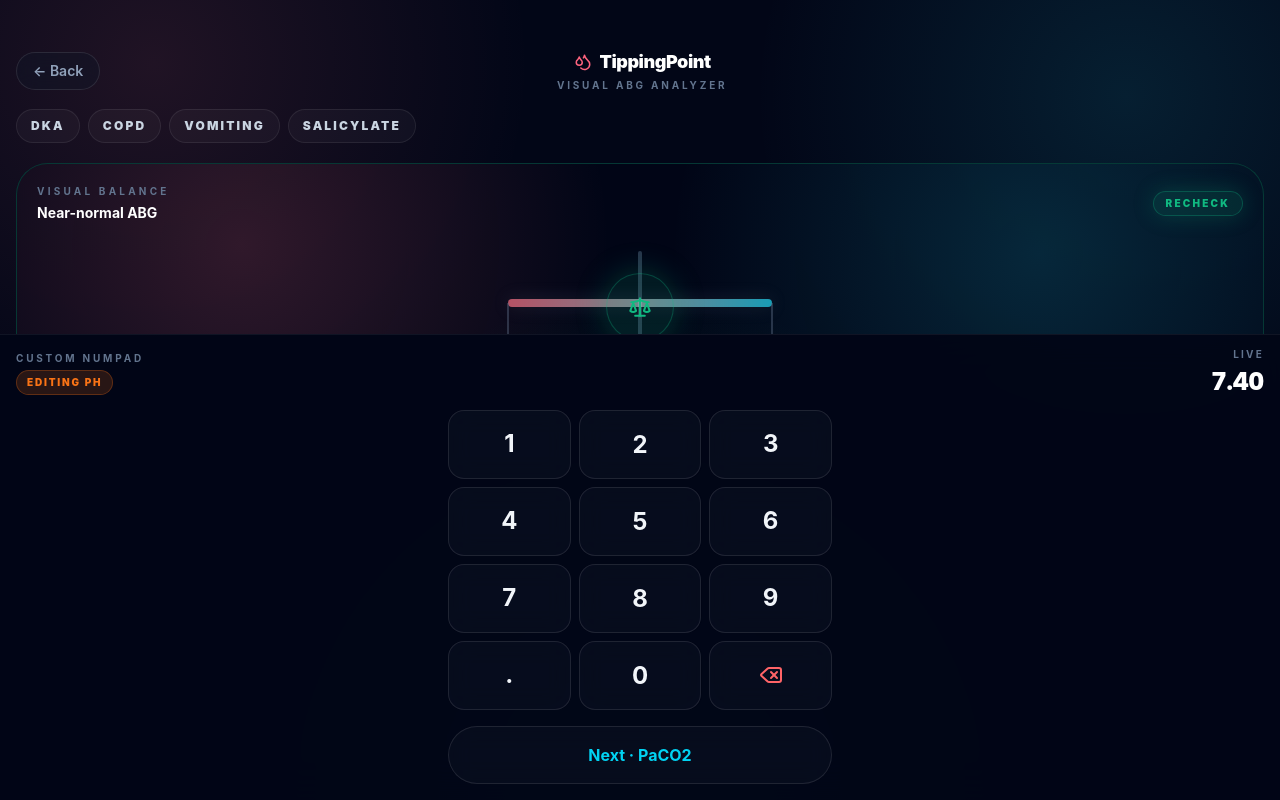
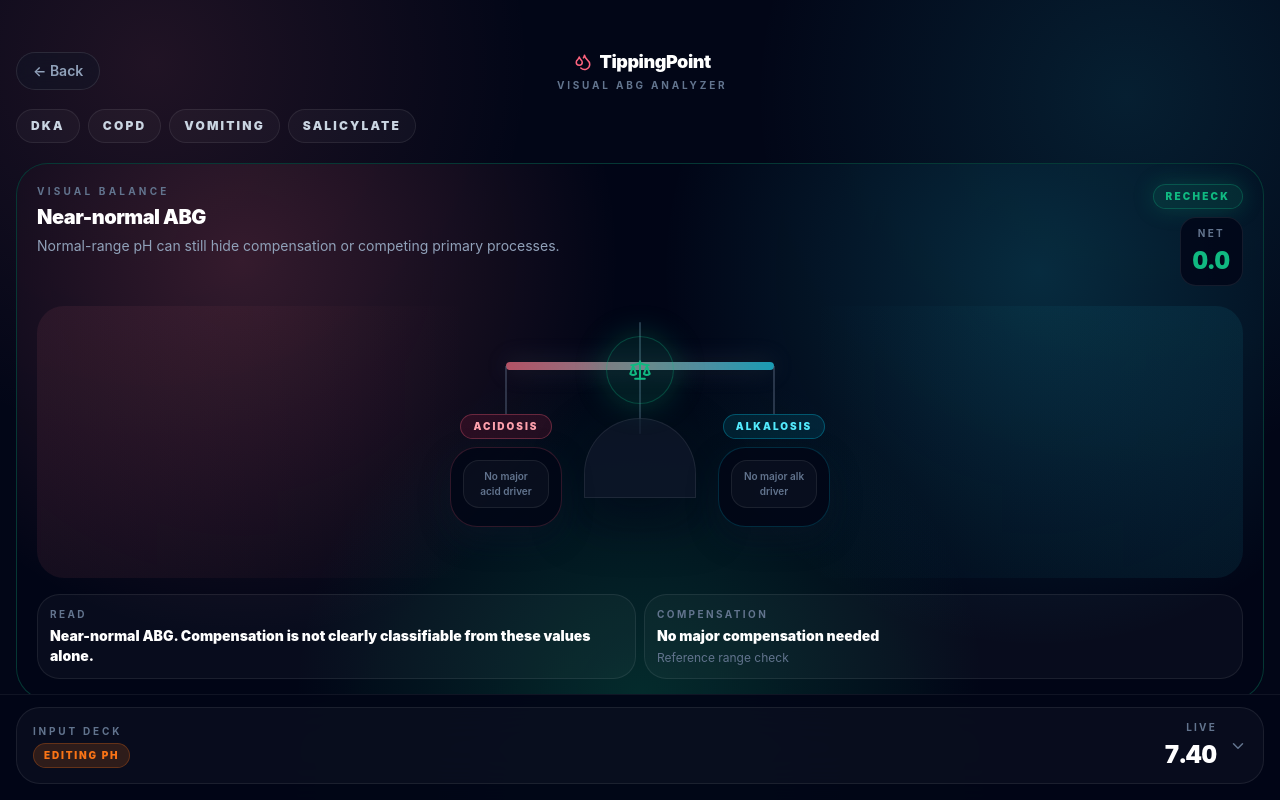
Before and after one commit to gnoparus/med-utils-saas, a React (Vite) app: page /tippingpoint in a window 1280 px wide. Built offline with nearby package versions, Linux system fonts and the light colour scheme.

Commit message:
feat: enhance TippingPoint app with new detail panel and input deck functionality

```diff
--- a/src/apps/TippingPoint/index.tsx
+++ b/src/apps/TippingPoint/index.tsx
@@ -5,7 +5,7 @@ import {
   Activity,
   BadgeAlert,
   Check,
-  ChevronRight,
+  ChevronDown,
   Copy,
   Droplets,
   FlaskConical,
@@ -18,6 +18,7 @@ import { Numpad } from '../../components/ui/Numpad'
 import { TIPPING_POINT_PRESETS, analyzeAbg, type AbgAnalysis } from '../../lib/tippingpoint-calculator'
 
 type FieldKey = 'pH' | 'pco2' | 'hco3'
+type DetailTab = 'read' | 'compensation' | 'chart'
 
 const FIELD_ORDER: FieldKey[] = ['pH', 'pco2', 'hco3']
 
@@ -175,18 +176,20 @@ function BalanceScale({ analysis }: { analysis: AbgAnalysis }) {
         className="absolute inset-0 pointer-events-none"
         style={{
           background: `
-            radial-gradient(circle at 18% 18%, rgba(251,113,133,0.18), transparent 34%),
-            radial-gradient(circle at 82% 20%, rgba(34,211,238,0.16), transparent 34%),
+            radial-gradient(circle at 18% 18%, rgba(251,113,133,0.2), transparent 34%),
+            radial-gradient(circle at 82% 20%, rgba(34,211,238,0.18), transparent 34%),
             radial-gradient(circle at 50% 100%, rgba(${glow.rgb},0.2), transparent 42%)
           `,
         }}
       />
 
-      <div className="relative flex items-center justify-between">
-        <div>
+      <div className="relative flex items-start justify-between gap-3">
+        <div className="max-w-[70%]">
           <div className="text-[10px] font-bold uppercase tracking-[0.32em] text-slate-500">Visual Balance</div>
-          <div className="mt-1 text-sm font-bold text-white">{analysis.title}</div>
+          <div className="mt-1 text-xl font-black tracking-tight text-white">{analysis.title}</div>
+          <p className="mt-1 text-sm leading-relaxed text-slate-400">{analysis.subtitle}</p>
         </div>
+        <div className="flex shrink-0 flex-col items-end gap-2">
           <motion.div
             key={`${analysis.title}-${analysis.compensation.kind}`}
             initial={{ opacity: 0, scale: 0.9 }}
@@ -205,20 +208,30 @@ function BalanceScale({ analysis }: { analysis: AbgAnalysis }) {
                 ? 'Mixed Alert'
                 : 'Recheck'}
           </motion.div>
+          <div className="rounded-2xl border border-white/8 bg-slate-950/80 px-3 py-2 text-center">
+            <div className="text-[10px] font-bold uppercase tracking-[0.22em] text-slate-500">Net</div>
+            <div className="mt-1 text-2xl font-black tabular-nums" style={{ color: glow.accent }}>
+              {analysis.netImbalance > 0 ? '+' : ''}
+              {analysis.netImbalance.toFixed(1)}
+            </div>
+          </div>
+        </div>
       </div>
 
-      <div className="relative mt-5 h-56">
-        <div className="absolute left-1/2 top-2 h-28 w-1 -translate-x-1/2 rounded-full bg-slate-700/80" />
-        <div className="absolute left-1/2 top-28 h-20 w-28 -translate-x-1/2 rounded-t-[999px] border border-white/8 bg-slate-900/70" />
+      <div className="relative mt-5 h-[15rem] sm:h-[17rem]">
+        <div className="absolute inset-x-0 top-0 h-full rounded-[1.7rem] bg-[linear-gradient(90deg,rgba(251,113,133,0.08),transparent_36%,transparent_64%,rgba(34,211,238,0.08))]" />
+        <div className="absolute left-1/2 top-4 h-28 w-[2px] -translate-x-1/2 rounded-full bg-slate-700/80" />
+        <div className="absolute left-1/2 top-28 h-20 w-28 -translate-x-1/2 rounded-t-[999px] border border-white/8 bg-slate-900/75 shadow-[0_20px_50px_rgba(2,6,23,0.5)]" />
 
         <motion.div
-          className="absolute left-1/2 top-14 h-2 w-[16.5rem] -translate-x-1/2 rounded-full"
+          className="absolute left-1/2 top-14 h-2 -translate-x-1/2 rounded-full"
           animate={{ rotate: analysis.scaleAngle }}
           transition={{ type: 'spring', stiffness: 180, damping: 18 }}
           style={{
+            width: 'min(16.75rem, calc(100% - 2.75rem))',
             transformOrigin: '50% 50%',
             background: 'linear-gradient(90deg, rgba(251,113,133,0.7), rgba(226,232,240,0.55), rgba(34,211,238,0.72))',
-            boxShadow: '0 0 18px rgba(148,163,184,0.18)',
+            boxShadow: '0 0 24px rgba(148,163,184,0.22)',
           }}
         >
           <div className="absolute left-0 top-1/2">
@@ -288,103 +301,210 @@ function BalanceScale({ analysis }: { analysis: AbgAnalysis }) {
         </motion.div>
       </div>
 
-      <div className="relative mt-4 rounded-[1.6rem] border border-white/8 bg-white/[0.03] p-4">
-        <div className="flex items-start justify-between gap-3">
-          <div>
-            <div className="text-[10px] font-bold uppercase tracking-[0.28em] text-slate-500">Call</div>
-            <div className="mt-1 text-lg font-black tracking-tight text-white">{analysis.title}</div>
-            <p className="mt-1 text-sm leading-relaxed text-slate-400">{analysis.subtitle}</p>
+      <div className="relative mt-4 grid grid-cols-2 gap-2">
+        <div className="rounded-[1.4rem] border border-white/8 bg-white/[0.03] p-3">
+          <div className="text-[10px] font-bold uppercase tracking-[0.24em] text-slate-500">Read</div>
+          <div className="mt-1 text-sm font-black text-white">{analysis.summary}</div>
         </div>
-          <div className="rounded-2xl border border-white/8 bg-slate-950/80 px-3 py-2 text-center">
-            <div className="text-[10px] font-bold uppercase tracking-[0.28em] text-slate-500">Net</div>
-            <div className="mt-1 text-xl font-black tabular-nums" style={{ color: glow.accent }}>
-              {analysis.netImbalance > 0 ? '+' : ''}
-              {analysis.netImbalance.toFixed(1)}
-            </div>
-          </div>
+        <div className="rounded-[1.4rem] border border-white/8 bg-white/[0.03] p-3">
+          <div className="text-[10px] font-bold uppercase tracking-[0.24em] text-slate-500">Compensation</div>
+          <div className="mt-1 text-sm font-black text-white">{analysis.compensation.label}</div>
+          <div className="mt-1 text-xs text-slate-500">{analysis.compensation.formula}</div>
         </div>
       </div>
     </div>
   )
 }
 
-function FieldCard({
-  field,
-  rawValue,
-  active,
+function LabStrip({
+  analysis,
+  fieldValues,
+  activeField,
   onSelect,
-  analysis,
 }: {
-  field: FieldKey
-  rawValue: string
-  active: boolean
+  analysis: AbgAnalysis
+  fieldValues: Record<FieldKey, string>
+  activeField: FieldKey
   onSelect: (field: FieldKey) => void
-  analysis: AbgAnalysis
 }) {
+  return (
+    <div className="grid grid-cols-3 gap-2">
+      {FIELD_ORDER.map((field) => {
         const meta = FIELD_META[field]
-  const directionLabel = getFieldDirectionLabel(analysis, field)
+        const active = field === activeField
 
         return (
           <motion.button
-      whileTap={{ scale: 0.96 }}
+            key={field}
+            whileTap={{ scale: 0.97 }}
             onClick={() => {
               onSelect(field)
               triggerHaptic(8)
             }}
-      className="relative overflow-hidden rounded-[1.6rem] border p-4 text-left"
+            className="relative overflow-hidden rounded-[1.45rem] border px-3 py-3 text-left"
             style={{
               background: active ? meta.accentBg : 'rgba(15,23,42,0.72)',
               borderColor: active ? `${meta.accent}66` : 'rgba(255,255,255,0.08)',
-        boxShadow: active ? `0 0 22px ${meta.accent}22` : 'none',
+              boxShadow: active ? `0 0 18px ${meta.accent}22` : 'none',
             }}
           >
             <div
               className="absolute inset-x-0 top-0 h-px"
               style={{ background: active ? `linear-gradient(90deg, transparent, ${meta.accent}, transparent)` : 'transparent' }}
             />
-      <div className="text-[10px] font-bold uppercase tracking-[0.28em] text-slate-500">{meta.label}</div>
-      <div className="mt-3 flex items-baseline gap-1.5">
-        <motion.div
-          key={`${field}-${rawValue}`}
-          initial={{ y: 8, opacity: 0 }}
-          animate={{ y: 0, opacity: 1 }}
-          className="text-3xl font-black tabular-nums text-white"
+            <div className="text-[10px] font-bold uppercase tracking-[0.22em] text-slate-500">{meta.label}</div>
+            <div className="mt-1.5 flex items-baseline gap-1">
+              <div className="text-2xl font-black tabular-nums text-white">{fieldValues[field]}</div>
+              {meta.unit && <span className="text-[9px] font-bold uppercase tracking-[0.16em] text-slate-500">{meta.unit}</span>}
+            </div>
+            <div className="mt-2 inline-flex rounded-full border border-white/8 bg-white/[0.03] px-2 py-1 text-[9px] font-black uppercase tracking-[0.18em] text-slate-400">
+              {getFieldDirectionLabel(analysis, field)}
+            </div>
+          </motion.button>
+        )
+      })}
+    </div>
+  )
+}
+
+function TabButton({
+  active,
+  label,
+  onClick,
+}: {
+  active: boolean
+  label: string
+  onClick: () => void
+}) {
+  return (
+    <motion.button
+      whileTap={{ scale: 0.97 }}
+      onClick={onClick}
+      className="rounded-full border px-4 py-2 text-[11px] font-black uppercase tracking-[0.22em]"
+      style={{
+        background: active ? 'rgba(255,255,255,0.09)' : 'rgba(255,255,255,0.03)',
+        borderColor: active ? 'rgba(255,255,255,0.18)' : 'rgba(255,255,255,0.08)',
+        color: active ? '#f8fafc' : '#94a3b8',
+      }}
     >
-          {rawValue}
-        </motion.div>
-        {meta.unit && <span className="text-[11px] font-bold uppercase tracking-widest text-slate-500">{meta.unit}</span>}
-      </div>
-      <div className="mt-3 flex items-center justify-between">
-        <span className="rounded-full border border-white/8 bg-white/[0.03] px-2.5 py-1 text-[10px] font-black uppercase tracking-[0.18em] text-slate-400">
-          {directionLabel}
-        </span>
-        <div className="flex items-center gap-1 text-[10px] font-bold uppercase tracking-[0.18em] text-slate-500">
-          {active ? 'Editing' : 'Tap'}
-          <ChevronRight size={12} />
-        </div>
-      </div>
+      {label}
     </motion.button>
   )
 }
 
-function InsightCard({
-  title,
-  icon,
-  children,
+function DetailPanel({
+  activeTab,
+  analysis,
+  copied,
+  compensationHasRange,
+  glow,
+  onCopy,
 }: {
-  title: string
-  icon: React.ReactNode
-  children: React.ReactNode
+  activeTab: DetailTab
+  analysis: AbgAnalysis
+  copied: boolean
+  compensationHasRange: boolean
+  glow: (typeof GLOW_STYLES)[keyof typeof GLOW_STYLES]
+  onCopy: () => void
 }) {
+  if (activeTab === 'read') {
     return (
       <div className="glass rounded-[1.8rem] border-white/8 p-4">
         <div className="flex items-center gap-2 text-slate-300">
           <div className="flex h-10 w-10 items-center justify-center rounded-2xl bg-white/[0.04] text-slate-100">
-          {icon}
+            <Activity size={18} className="text-emerald-300" />
           </div>
-        <div className="text-[11px] font-black uppercase tracking-[0.24em] text-slate-500">{title}</div>
+          <div className="text-[11px] font-black uppercase tracking-[0.24em] text-slate-500">Interpretation</div>
         </div>
-      <div className="mt-4">{children}</div>
+        <p className="mt-4 text-sm leading-relaxed text-slate-300">{analysis.summary}</p>
+        <div className="mt-4 grid grid-cols-3 gap-2">
+          {FIELD_ORDER.map((field) => (
+            <div key={field} className="rounded-2xl border border-white/8 bg-slate-950/80 px-3 py-2.5">
+              <div className="text-[10px] font-bold uppercase tracking-[0.22em] text-slate-500">{FIELD_META[field].label}</div>
+              <div className="mt-1 text-lg font-black tabular-nums text-white">
+                {formatMeasuredValue(field, analysis.input[field])}
+              </div>
+            </div>
+          ))}
+        </div>
+      </div>
+    )
+  }
+
+  if (activeTab === 'compensation') {
+    return (
+      <div className="glass rounded-[1.8rem] border-white/8 p-4">
+        <div className="flex items-center gap-2 text-slate-300">
+          <div className="flex h-10 w-10 items-center justify-center rounded-2xl bg-white/[0.04] text-slate-100">
+            <FlaskConical size={18} className="text-cyan-300" />
+          </div>
+          <div className="text-[11px] font-black uppercase tracking-[0.24em] text-slate-500">Compensation</div>
+        </div>
+        <div className="mt-4 flex items-start justify-between gap-3">
+          <div>
+            <div className="text-base font-black text-white">{analysis.compensation.label}</div>
+            <div className="mt-1 text-sm text-slate-400">{analysis.compensation.note}</div>
+          </div>
+          <div
+            className="shrink-0 rounded-2xl px-3 py-2 text-right"
+            style={{ background: glow.panel, border: `1px solid ${glow.border}` }}
+          >
+            <div className="text-[10px] font-bold uppercase tracking-[0.22em] text-slate-500">Formula</div>
+            <div className="mt-1 text-sm font-black" style={{ color: glow.accent }}>
+              {analysis.compensation.formula}
+            </div>
+          </div>
+        </div>
+
+        {compensationHasRange ? (
+          <div className="mt-4 grid grid-cols-2 gap-2">
+            <div className="rounded-2xl border border-white/8 bg-slate-950/80 px-3 py-3">
+              <div className="text-[10px] font-bold uppercase tracking-[0.22em] text-slate-500">Expected</div>
+              <div className="mt-1 text-xl font-black tabular-nums text-white">
+                {analysis.compensation.expectedLow.toFixed(1)}-{analysis.compensation.expectedHigh.toFixed(1)}
+              </div>
+            </div>
+            <div className="rounded-2xl border border-white/8 bg-slate-950/80 px-3 py-3">
+              <div className="text-[10px] font-bold uppercase tracking-[0.22em] text-slate-500">Measured</div>
+              <div className="mt-1 text-xl font-black tabular-nums text-white">
+                {analysis.compensation.measured.toFixed(1)}
+              </div>
+            </div>
+          </div>
+        ) : (
+          <div className="mt-4 rounded-2xl border border-amber-400/18 bg-amber-500/10 px-3 py-3 text-sm leading-relaxed text-amber-100">
+            Pattern-based alert instead of a compensation range. Reconcile clinically and pair with serum chemistries if the story is complex.
+          </div>
+        )}
+      </div>
+    )
+  }
+
+  return (
+    <div className="glass rounded-[1.8rem] border-white/8 p-4">
+      <div className="flex items-center gap-2 text-slate-300">
+        <div className="flex h-10 w-10 items-center justify-center rounded-2xl bg-white/[0.04] text-slate-100">
+          <Sparkles size={18} className="text-emerald-300" />
+        </div>
+        <div className="text-[11px] font-black uppercase tracking-[0.24em] text-slate-500">Chart Note</div>
+      </div>
+      <p className="mt-4 rounded-[1.5rem] border border-white/8 bg-slate-950/80 p-4 text-sm leading-relaxed text-slate-300">
+        {analysis.chartNote}
+      </p>
+      <button
+        id="copy-abg-note"
+        onClick={onCopy}
+        className="mt-4 flex w-full items-center justify-center gap-2 rounded-[1.8rem] border px-5 py-4 text-base font-black transition-all active:scale-[0.98]"
+        style={{
+          background: 'linear-gradient(135deg, rgba(16,185,129,0.28), rgba(52,211,153,0.18))',
+          borderColor: 'rgba(16,185,129,0.38)',
+          color: '#6ee7b7',
+          boxShadow: '0 0 30px rgba(16,185,129,0.18)',
+        }}
+      >
+        {copied ? <Check size={20} /> : <Copy size={20} />}
+        {copied ? 'Copied for Chart' : 'Copy for Chart'}
+      </button>
     </div>
   )
 }
@@ -396,6 +516,8 @@ export default function TippingPoint() {
     hco3: FIELD_META.hco3.defaultValue,
   })
   const [activeField, setActiveField] = useState<FieldKey>('pH')
+  const [activeTab, setActiveTab] = useState<DetailTab>('read')
+  const [sheetExpanded, setSheetExpanded] = useState(false)
   const [copied, setCopied] = useState(false)
   const [isPending, startTransition] = useTransition()
 
@@ -431,6 +553,7 @@ export default function TippingPoint() {
 
   const handleNext = () => {
     setActiveField(nextField)
+    setSheetExpanded(true)
     triggerHaptic([8, 20, 8])
   }
 
@@ -442,6 +565,7 @@ export default function TippingPoint() {
         hco3: String(preset.values.hco3),
       })
       setActiveField('pH')
+      setActiveTab('read')
     })
     triggerHaptic([10, 30, 10])
   }
@@ -513,93 +637,45 @@ export default function TippingPoint() {
             <BalanceScale analysis={analysis} />
           </div>
 
-          <div className="mt-4 grid grid-cols-1 gap-3 sm:grid-cols-3">
-            {FIELD_ORDER.map((field) => (
-              <FieldCard
-                key={field}
-                field={field}
-                rawValue={fieldValues[field]}
-                active={field === activeField}
-                onSelect={setActiveField}
+          <div className="mt-4">
+            <div className="mb-2 flex items-center justify-between">
+              <div className="text-[10px] font-bold uppercase tracking-[0.28em] text-slate-500">ABG Inputs</div>
+              <button
+                onClick={() => setSheetExpanded((current) => !current)}
+                className="rounded-full border border-white/8 bg-white/[0.03] px-3 py-1.5 text-[10px] font-black uppercase tracking-[0.2em] text-slate-400"
+              >
+                {sheetExpanded ? 'Hide keypad' : 'Edit values'}
+              </button>
+            </div>
+            <LabStrip
               analysis={analysis}
+              fieldValues={fieldValues}
+              activeField={activeField}
+              onSelect={(field) => {
+                setActiveField(field)
+                setSheetExpanded(true)
+              }}
             />
-            ))}
+          </div>
+
+          <div className="mt-4">
+            <div className="mb-3 flex gap-2 overflow-x-auto pb-1">
+              <TabButton active={activeTab === 'read'} label="Read" onClick={() => setActiveTab('read')} />
+              <TabButton active={activeTab === 'compensation'} label="Compensation" onClick={() => setActiveTab('compensation')} />
+              <TabButton active={activeTab === 'chart'} label="Chart Note" onClick={() => setActiveTab('chart')} />
+            </div>
+
+            <DetailPanel
+              activeTab={activeTab}
+              analysis={analysis}
+              copied={copied}
+              compensationHasRange={compensationHasRange}
+              glow={glow}
+              onCopy={handleCopy}
+            />
           </div>
 
           <div className="mt-4 grid gap-3">
-            <InsightCard title="Interpretation" icon={<Activity size={18} className="text-emerald-300" />}>
-              <p className="text-sm leading-relaxed text-slate-300">{analysis.summary}</p>
-              <div className="mt-4 grid grid-cols-3 gap-2">
-                {FIELD_ORDER.map((field) => (
-                  <div key={field} className="rounded-2xl border border-white/8 bg-slate-950/80 px-3 py-2.5">
-                    <div className="text-[10px] font-bold uppercase tracking-[0.22em] text-slate-500">{FIELD_META[field].label}</div>
-                    <div className="mt-1 text-lg font-black tabular-nums text-white">
-                      {formatMeasuredValue(field, analysis.input[field])}
-                    </div>
-                  </div>
-                ))}
-              </div>
-            </InsightCard>
-
-            <InsightCard title="Compensation" icon={<FlaskConical size={18} className="text-cyan-300" />}>
-              <div className="flex items-start justify-between gap-3">
-                <div>
-                  <div className="text-base font-black text-white">{analysis.compensation.label}</div>
-                  <div className="mt-1 text-sm text-slate-400">{analysis.compensation.note}</div>
-                </div>
-                <div
-                  className="shrink-0 rounded-2xl px-3 py-2 text-right"
-                  style={{ background: glow.panel, border: `1px solid ${glow.border}` }}
-                >
-                  <div className="text-[10px] font-bold uppercase tracking-[0.22em] text-slate-500">Formula</div>
-                  <div className="mt-1 text-sm font-black" style={{ color: glow.accent }}>
-                    {analysis.compensation.formula}
-                  </div>
-                </div>
-              </div>
-
-              {compensationHasRange ? (
-                <div className="mt-4 grid grid-cols-2 gap-2">
-                  <div className="rounded-2xl border border-white/8 bg-slate-950/80 px-3 py-3">
-                    <div className="text-[10px] font-bold uppercase tracking-[0.22em] text-slate-500">Expected</div>
-                    <div className="mt-1 text-xl font-black tabular-nums text-white">
-                      {analysis.compensation.expectedLow.toFixed(1)}-{analysis.compensation.expectedHigh.toFixed(1)}
-                    </div>
-                  </div>
-                  <div className="rounded-2xl border border-white/8 bg-slate-950/80 px-3 py-3">
-                    <div className="text-[10px] font-bold uppercase tracking-[0.22em] text-slate-500">Measured</div>
-                    <div className="mt-1 text-xl font-black tabular-nums text-white">
-                      {analysis.compensation.measured.toFixed(1)}
-                    </div>
-                  </div>
-                </div>
-              ) : (
-                <div className="mt-4 rounded-2xl border border-amber-400/18 bg-amber-500/10 px-3 py-3 text-sm leading-relaxed text-amber-100">
-                  Pattern-based alert instead of a compensation range. Reconcile clinically and pair with serum chemistries if the story is complex.
-                </div>
-              )}
-            </InsightCard>
-
-            <InsightCard title="Copy Note" icon={<Sparkles size={18} className="text-emerald-300" />}>
-              <p className="rounded-[1.5rem] border border-white/8 bg-slate-950/80 p-4 text-sm leading-relaxed text-slate-300">
-                {analysis.chartNote}
-              </p>
-              <button
-                id="copy-abg-note"
-                onClick={handleCopy}
-                className="mt-4 flex w-full items-center justify-center gap-2 rounded-[1.8rem] border px-5 py-4 text-base font-black transition-all active:scale-[0.98]"
-                style={{
-                  background: 'linear-gradient(135deg, rgba(16,185,129,0.28), rgba(52,211,153,0.18))',
-                  borderColor: 'rgba(16,185,129,0.38)',
-                  color: '#6ee7b7',
-                  boxShadow: '0 0 30px rgba(16,185,129,0.18)',
-                }}
-              >
-                {copied ? <Check size={20} /> : <Copy size={20} />}
-                {copied ? 'Copied for Chart' : 'Copy for Chart'}
-              </button>
-            </InsightCard>
-
             <div className="relative overflow-hidden rounded-[1.8rem] border border-amber-400/20 bg-amber-500/[0.06] p-4">
               <div className="absolute inset-0 pointer-events-none bg-[radial-gradient(circle_at_top_right,rgba(245,158,11,0.18),transparent_30%)]" />
               <div className="relative flex items-center gap-2 text-amber-300">
@@ -645,9 +721,13 @@ export default function TippingPoint() {
         </div>
 
         <div className="shrink-0 border-t border-white/6 bg-slate-950/90 px-4 pb-[calc(env(safe-area-inset-bottom)+1rem)] pt-3 backdrop-blur-xl">
-          <div className="mb-3 flex items-center justify-between">
+          <button
+            onClick={() => setSheetExpanded((current) => !current)}
+            className="w-full rounded-[1.5rem] border border-white/8 bg-white/[0.03] px-4 py-3 text-left"
+          >
+            <div className="flex items-center justify-between gap-3">
               <div>
-              <div className="text-[10px] font-bold uppercase tracking-[0.28em] text-slate-500">Custom Numpad</div>
+                <div className="text-[10px] font-bold uppercase tracking-[0.28em] text-slate-500">Input Deck</div>
                 <div className="mt-1 flex items-center gap-2">
                   <span
                     className="rounded-full px-2.5 py-1 text-[10px] font-black uppercase tracking-[0.18em]"
@@ -674,14 +754,30 @@ export default function TippingPoint() {
                   </AnimatePresence>
                 </div>
               </div>
+              <div className="flex items-center gap-3">
                 <div className="text-right">
                   <div className="text-[10px] font-bold uppercase tracking-[0.22em] text-slate-500">Live</div>
                   <div className="mt-1 text-2xl font-black tabular-nums text-white">
                     {fieldValues[activeField]}
                   </div>
                 </div>
+                <motion.div animate={{ rotate: sheetExpanded ? 180 : 0 }} transition={{ duration: 0.2 }}>
+                  <ChevronDown size={18} className="text-slate-500" />
+                </motion.div>
               </div>
+            </div>
+          </button>
 
+          <AnimatePresence initial={false}>
+            {sheetExpanded && (
+              <motion.div
+                initial={{ height: 0, opacity: 0 }}
+                animate={{ height: 'auto', opacity: 1 }}
+                exit={{ height: 0, opacity: 0 }}
+                transition={{ type: 'spring', stiffness: 240, damping: 24 }}
+                className="overflow-hidden"
+              >
+                <div className="pt-3">
                   <Numpad
                     onKeyPress={handleKeyPress}
                     onBackspace={handleBackspace}
@@ -689,6 +785,10 @@ export default function TippingPoint() {
                     nextLabel={`Next · ${FIELD_META[nextField].label}`}
                   />
                 </div>
+              </motion.div>
+            )}
+          </AnimatePresence>
+        </div>
       </div>
     </div>
   )
```
Lines whose indentation alone changed are shown as unchanged.
